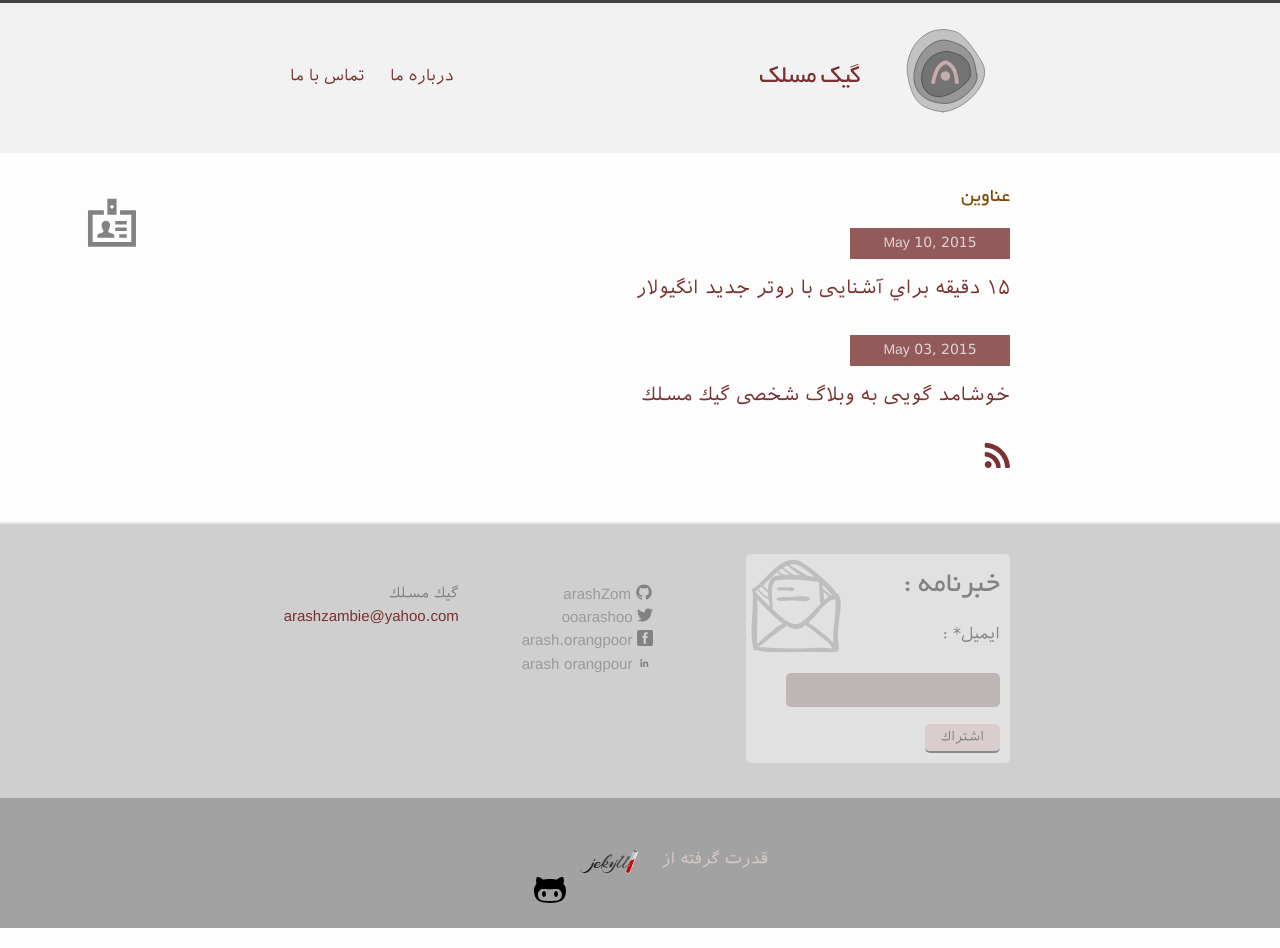
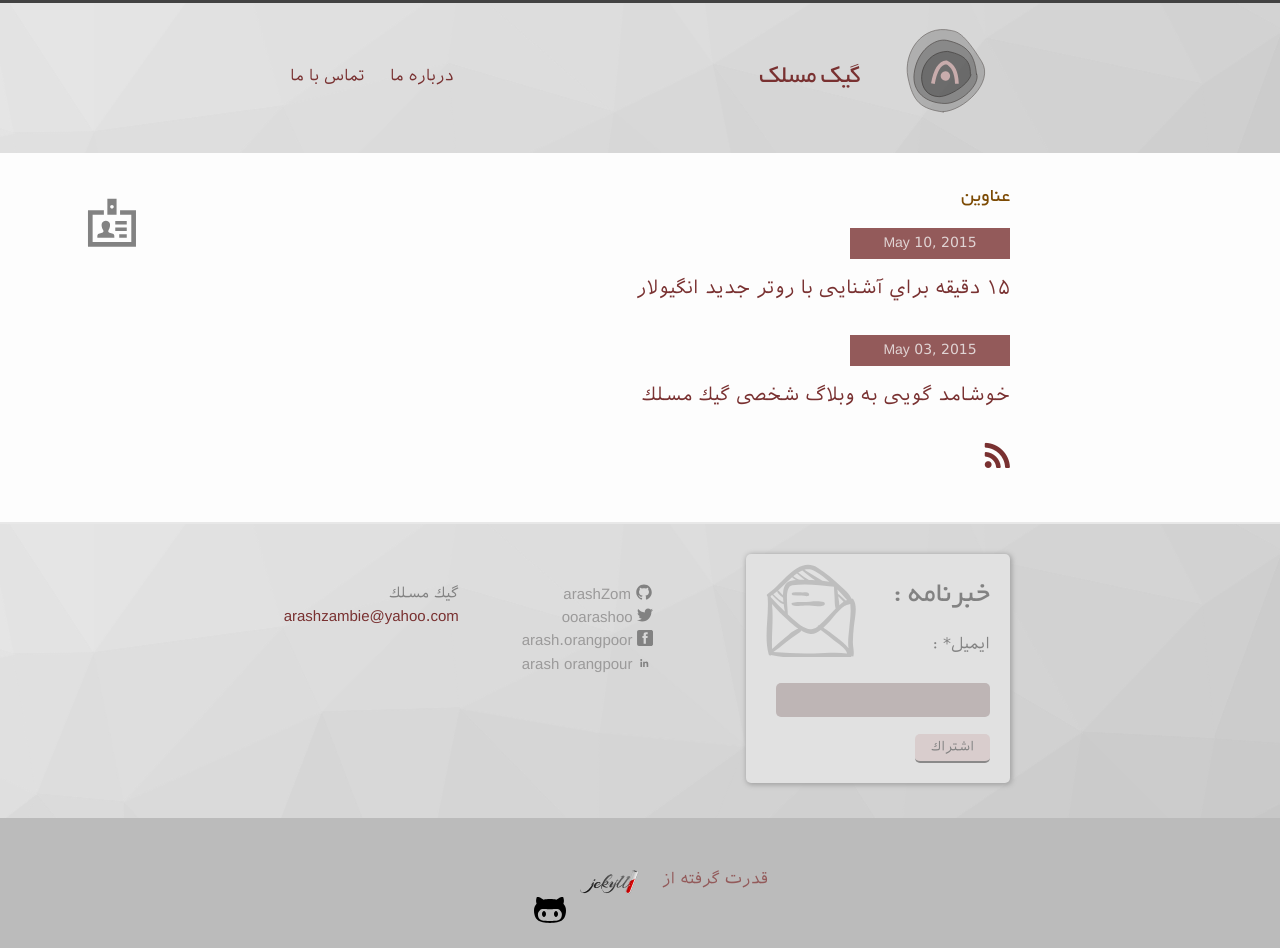
Before and after one commit to arashZom/arashzom.github.io, a Jekyll site: the page built from index.md, in a window 1280 px wide. Built offline with Jekyll 4.4.1, drawn with Linux system fonts in a browser that asks for light colours.

Commit message:
some change in logos

```diff
--- a/_sass/_layout.scss
+++ b/_sass/_layout.scss
@@ -7,6 +7,7 @@
     min-height: 100px;
     // box-shadow:0 5px 20px $grey-color-light;
     background-color:$background-color2;
+    background-image: url('../images/pattern.svg');
     // Positioning context for the mobile navigation icon
     position: relative;
     direction:ltr;
@@ -214,6 +215,7 @@
     direction:rtl;
     padding-top:$spacing-unit;
     background-color:lighten($grey-color,30%);
+    background-image: url('../images/pattern.svg');
 //     background: -webkit-linear-gradient( top, $grey-color-dark , $grey-color-light); /* For Safari 5.1 to 6.0 */
 //   background: -o-linear-gradient(top, $grey-color-dark , $grey-color-light); For Opera 11.1 to 12.0
 //   background: -moz-linear-gradient(top, $grey-color-dark , $grey-color-light); /* For Firefox 3.6 to 15 */
@@ -285,13 +287,14 @@
     text-align:right;
     // min-height:500px;
     background:#E1E1E1;
+    box-shadow: 1px 1px 5px 1px #A2A2A2;
     // background:#E1E1E1 url("../images/email.svg") no-repeat left 10%;
     // background-image:;
     // background-repeat:;
     // background-position: ;
     // margin-top:-20px;
     margin-left:30px;
-    padding:10px;
+    padding:20px;
     border-radius:5px;
     .capa{
       // background:;
@@ -301,8 +304,8 @@
       // position:fixed;
       // width:150px;
       // height:150px;
-      top:5px;
-      left:5px;
+      top:10px;
+      left:20px;
       position:absolute;
       float:left;
       // margin-top:-180px;
@@ -419,6 +422,14 @@
 
     .footer-col-3{
         margin: 0  20px  auto  auto !important;
+    }
+
+
+    .footer-col .newsletter{
+        padding-left: 10%;
+        input[type="email"]{
+            width: 100% !important;
+        }
     }
 
     .footer-col12{
@@ -602,14 +613,14 @@
     width:100% !important;
     margin-top:20px;
     padding-top: 50px;
-    background:#A2A2A2 !important;
+    background-color:darken(#E1E1E1, 15%);
     height:80px;
     line-height:1.618;
     // padding:0 50%;
     .powerby
     {
         // width: 100em;
-        color:#d9caca;
+        color:#935A5A;
         margin:auto 40%;
         // float:left;
         // margin-left:-5px;
--- a/js/snap.js
+++ b/js/snap.js
@@ -15,10 +15,6 @@ $(function(){
 	// transformicons.add([]);
 	//
 	//
-	// svg charactaristics for firefox :-----------------------------
-	// transform-origin: 85px 135px !important => #svg2 #layer1 .three
-	//  transform-origin: 95px 185px 0 !important; => #svg2 #layer1 .two
-	//  transform-origin: 150px 305px 0 !important => #svg2 #layer1 .one
 
 
   //    $(".jspDrag").on('mouseover', function(event) {
@@ -618,6 +614,16 @@ if($.browser.webkit){
 }else if($.browser.mozilla){
     console.log("firefox browser");
 //   event.preventDefault();
+//
+//   // svg charactaristics for firefox :-----------------------------
+	// transform-origin: 75px 185px !important => #svg2 #layer1 .three
+	//  transform-origin: 65px 235px 0 !important => #svg2 #layer1 .two
+	//  transform-origin: 150px 305px 0 !important => #svg2 #layer1 .one
+    var paths = $("#svg2 g#layer1").children('path');
+	console.log(paths);
+	// paths[0].css('transform-origin','150px 305px 0 !important');
+	// paths[1].css('transform-origin', '65px 235px 0 !important');
+	// paths[2].css('transform-origin', '75px 185px !important');
 
     one.animate({ transform:"r360,"+ oneBb1x +","+ oneBb1y+"s1.02,1.02,"+oneBb1x+","+oneBb1y,strokeWidth:7},
  			2000);
```
Also changed, not shown: images/pattern.svg (added).
